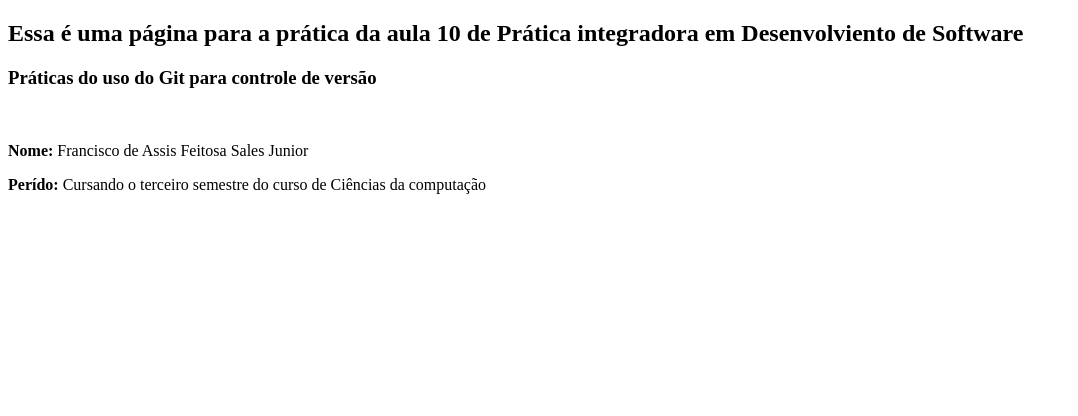
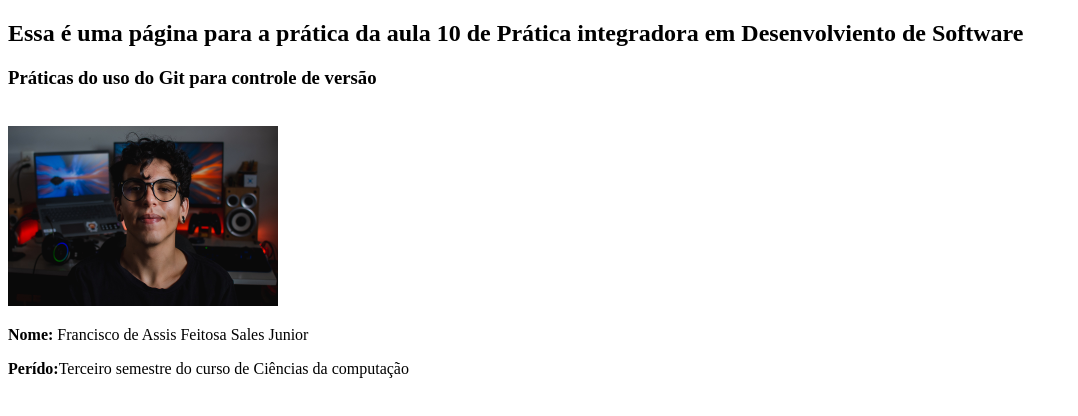
Before and after one commit to feitosajr1/Pratica-a.10, a plain HTML site: page index.html in a window 1280 px wide. Shown: the whole page, without its empty margins (0-1078 px from the left). Drawn offline with Linux system fonts and the light colour scheme.

Commit message:
Add imagem

```diff
--- a/index.html
+++ b/index.html
@@ -9,10 +9,11 @@
     <h2>Essa é uma página para a prática da aula 10 de Prática integradora em Desenvolviento de Software</h2>
     <h3>Práticas do uso do Git para controle de versão</h3>
     <br>
-
+    <div>
+        <img src="./img/DSC_3648.jpg" alt="imagem-pessoal" style="height: 180px;">
+    </div>
     <P><strong>Nome:</strong> Francisco de Assis Feitosa Sales Junior</P>
-    <P><strong>Perído:</strong> Cursando o terceiro semestre do curso de Ciências da computação</P>
+    <P><strong>Perído:</strong>Terceiro semestre do curso de Ciências da computação</P>
     <br>
-
 </body>
 </html>
```
